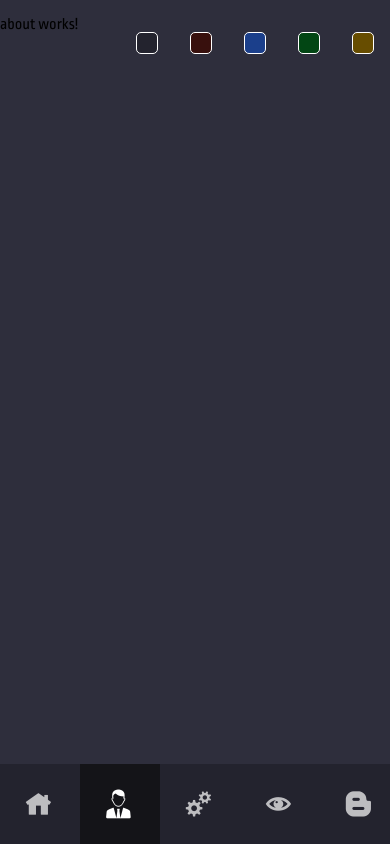
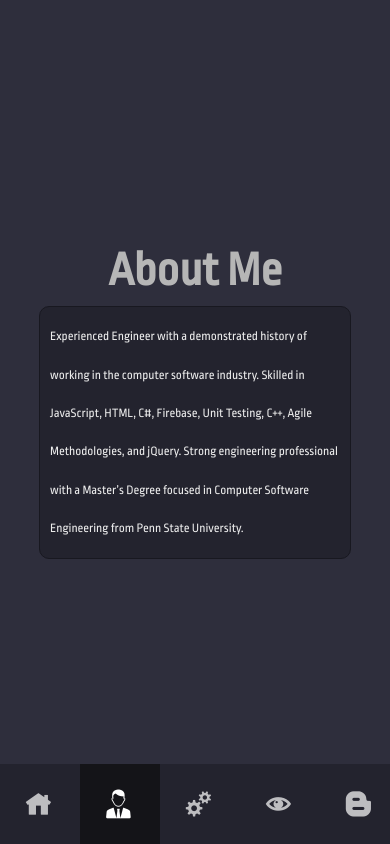
Before and after one commit to hamzazaidi/hamzadev, an Angular app: page /about in a window 390 px wide. Built offline with nearby package versions, Linux system fonts and the light colour scheme.

Commit message:
Add about

```diff
--- a/angular.json
+++ b/angular.json
@@ -28,8 +28,7 @@
               "src/assets"
             ],
             "styles": [
-              "src/styles.scss",
-              "src/theme.scss"
+              "src/styles.scss"
             ],
             "scripts": []
           },
--- a/src/app/app.component.html
+++ b/src/app/app.component.html
@@ -1,5 +1,5 @@
 <main>
-    <div class="theme-picker">
+    <!-- <div class="theme-picker">
         <ul>
             <li><span class="purple" (click)="change('purple')"></span></li>
             <li><span class="red" (click)="change('red')"></span></li>
@@ -7,7 +7,7 @@
             <li><span class="green" (click)="change('green')"></span></li>
             <li><span class="yellow" (click)="change('yellow')"></span></li>
         </ul>
-    </div>
+    </div> -->
     <app-nav-bar name="{{ (profile$ | async)?.firstName + ' ' + (profile$ | async)?.lastName }}"
         [navItems]="navItems$ | async"></app-nav-bar>
     <section>
--- a/src/app/app.component.scss
+++ b/src/app/app.component.scss
@@ -1,8 +1,4 @@
-$bg-primary-purple: #23232e;
-$bg-primary-red: #38100d;
-$bg-primary-blue: #1b3f8b;
-$bg-primary-green: #024614;
-$bg-primary-yellow: #674d00;
+@import "./scss/theme.scss";
 main {
     position: relative;
     .theme-picker {
--- a/src/app/containers/about/about.component.html
+++ b/src/app/containers/about/about.component.html
@@ -1 +1,8 @@
-<p>about works!</p>
+<div class="main">
+    <h1>About Me</h1>
+    <div class="content">
+        Experienced Engineer with a demonstrated history of working in the computer software industry. Skilled in
+        JavaScript, HTML, C#, Firebase, Unit Testing, C++, Agile Methodologies, and jQuery. Strong engineering
+        professional with a Master’s Degree focused in Computer Software Engineering from Penn State University.
+    </div>
+</div>
--- a/src/app/containers/about/about.component.scss
+++ b/src/app/containers/about/about.component.scss
@@ -0,0 +1,37 @@
+@import "../../scss/theme.scss";
+.main {
+    display: flex;
+    justify-content: center;
+    align-items: center;
+    flex-direction: column;
+    height: 100vh;
+    width: 80%;
+    margin: auto;
+    h1 {
+        color: $text-primary;
+        font-size: 5rem;
+        margin-bottom: 10px;
+    }
+    .content {
+        color: $text-secondary;
+        line-height: 3;
+        font-size: 1.2rem;
+        background-color: var(--bg-primary);
+        border: 1px solid var(--bg-primary-dark);
+        padding: 10px;
+        border-radius: 10px;
+    }
+}
+
+/* Small screens */
+@media only screen and (max-width: 600px) {
+    .main {
+        height: calc(100vh - 5rem);
+        h1 {
+            font-size: 3rem;
+        }
+        .content {
+            font-size: 0.8rem;
+        }
+    }
+}
--- a/src/styles.scss
+++ b/src/styles.scss
@@ -1,6 +1,4 @@
-/* You can add global styles to this file, and also import other style files */
-
-/* You can add global styles to this file, and also import other style files */
+@import "app/scss/theme.scss";
 :root {
   font-size: 16px;
   font-family: "Ropa Sans";
```
Also changed, not shown: src/app/scss/theme.scss (renamed from src/theme.scss).
